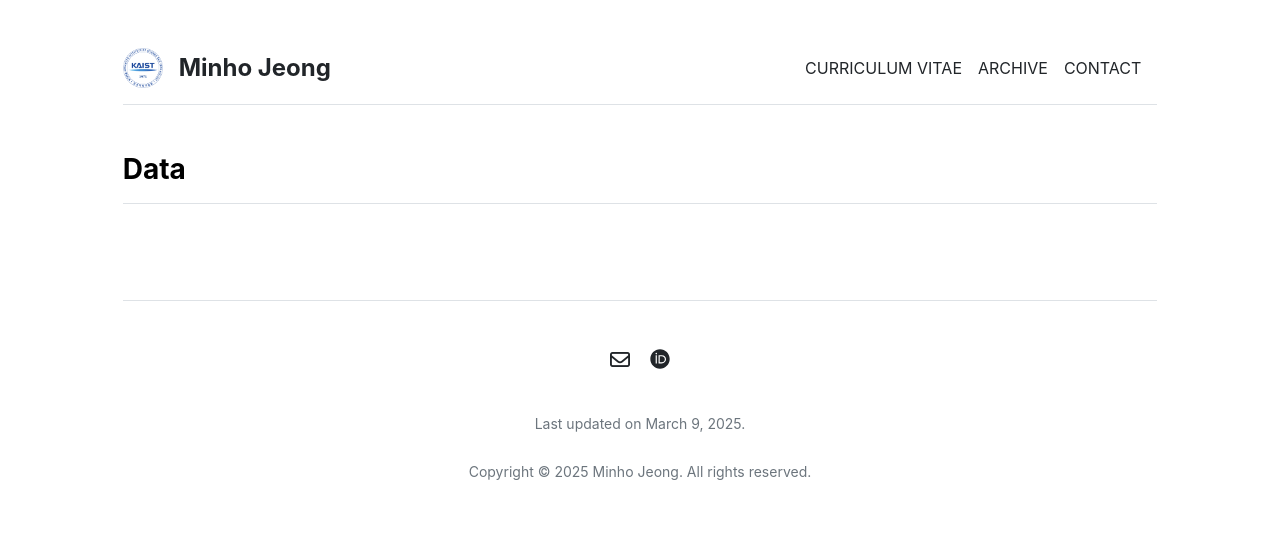
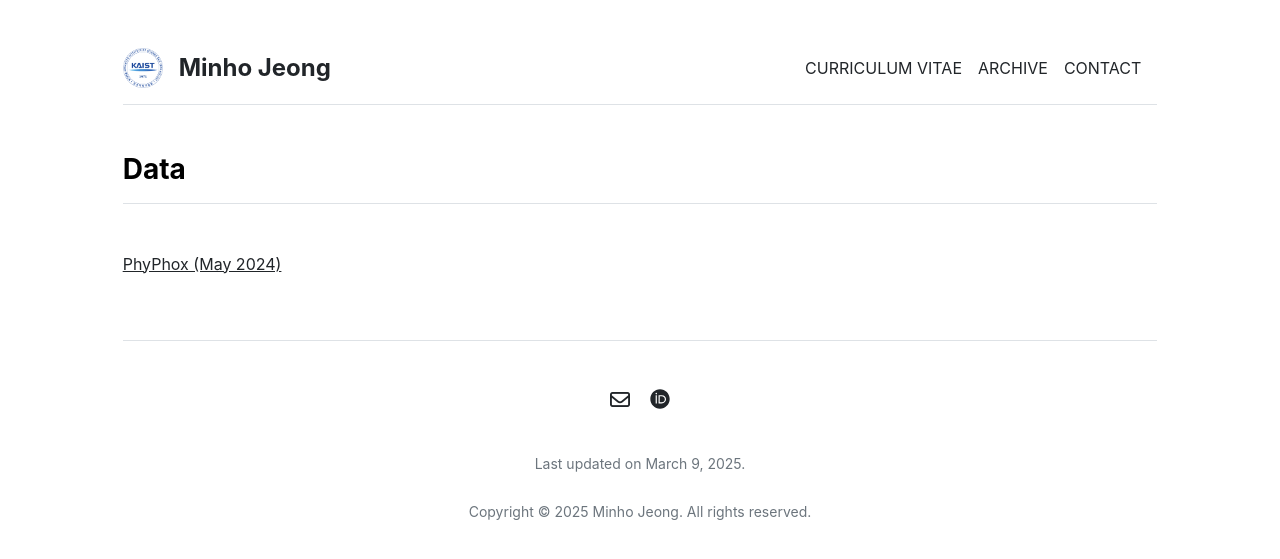
Before and after one commit to mino-jeong/mino-jeong.github.io, a Jekyll site: the page built from data.md, in a window 1280 px wide. Shown: the top 559 px of the page. Built offline with Jekyll 4.4.1, drawn with Linux system fonts in a browser that asks for light colours.

Commit message:
Update settings.yml

```diff
--- a/_data/settings.yml
+++ b/_data/settings.yml
@@ -10,6 +10,9 @@ archive:
 admission:
 - {name: 'College Admissions', url: '/adm'}
 
+data:
+- {name: 'PhyPhox (May 2024)', url: '/may-2024-phyphox'}
+
 social:
 - {icon: 'envelope', link: 'mailto:mjeong [at] kaist [dot] ac [dot] kr'}
 - {icon: 'orcid', link: 'https://orcid.org/0009-0000-6873-5271'}
```
